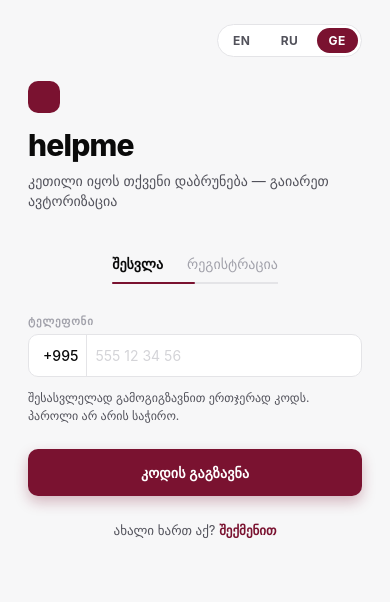
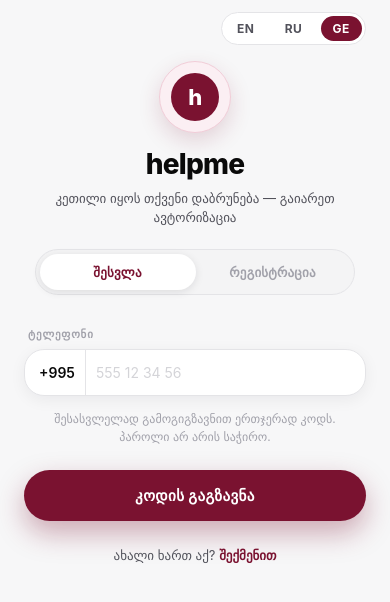
Before and after one commit to sabachiburashka7-source/helpme, a React Native app: screen / in a window 390 px wide. Shown: the top 602 px of the page. Built offline with nearby package versions, Linux system fonts and the light colour scheme.

Commit message:
Redesign auth screen to match My Requests aura
- Centered logo ring with accent dot + brand
- Pill segmented tabs (Sign In / Register)
- Rounded input wrappers (radius 20) with focus ring
- White-ring profile avatar picker
- Pill submit button
- Softer rounded error box

```diff
--- a/screens/AuthScreen.js
+++ b/screens/AuthScreen.js
@@ -3,9 +3,7 @@ import {
   View, Text, TextInput, StyleSheet, Animated, Easing,
   KeyboardAvoidingView, Platform, ScrollView, Pressable,
 } from 'react-native';
-import { colors, radius, spacing, typography, transitions } from '../components/theme';
-import { Button } from '../components/Button';
-import SegmentedTabs from '../components/SegmentedTabs';
+import { colors, shadows } from '../components/theme';
 import FadeInUp from '../components/FadeInUp';
 import { useTranslation, LanguageSwitcher } from '../components/i18n';
 import { pickProfileImage, isImageUrl } from '../components/profileImage';
@@ -14,12 +12,20 @@ import { BgImage } from '../components/BgImage';
 import { SafeAreaView } from 'react-native-safe-area-context';
 
 const RESEND_COOLDOWN_SECONDS = 30;
+const ACCENT = '#7A1230';
+const liveDark = { backgroundColor: ACCENT };
 
 function Field({ label, ...inputProps }) {
   const [isFocused, setFocused] = useState(false);
   return (
     <View style={fieldStyles.wrap}>
       <Text style={fieldStyles.label}>{label}</Text>
+      <View
+        style={[
+          fieldStyles.inputWrap,
+          isFocused && fieldStyles.inputWrapFocused,
+        ]}
+      >
         <TextInput
           {...inputProps}
           onFocus={(e) => {
@@ -31,12 +37,9 @@ function Field({ label, ...inputProps }) {
             inputProps.onBlur?.(e);
           }}
           placeholderTextColor={colors.textMuted}
-        style={[
-          fieldStyles.input,
-          isFocused && fieldStyles.inputFocused,
-          Platform.OS === 'web' && { transition: transitions.base, outlineStyle: 'none' },
-        ]}
+          style={fieldStyles.input}
         />
+      </View>
     </View>
   );
 }
@@ -48,9 +51,9 @@ function PhoneField({ label, value, onChangeText }) {
       <Text style={fieldStyles.label}>{label}</Text>
       <View
         style={[
-          fieldStyles.input,
+          fieldStyles.inputWrap,
           fieldStyles.phoneRow,
-          isFocused && fieldStyles.inputFocused,
+          isFocused && fieldStyles.inputWrapFocused,
         ]}
       >
         <Text style={fieldStyles.phonePrefix}>+995</Text>
@@ -64,13 +67,88 @@ function PhoneField({ label, value, onChangeText }) {
           keyboardType="phone-pad"
           autoCapitalize="none"
           autoCorrect={false}
-          style={[
-            fieldStyles.phoneInput,
-            Platform.OS === 'web' && { transition: transitions.base, outlineStyle: 'none' },
-          ]}
+          style={fieldStyles.phoneInput}
         />
       </View>
     </View>
+  );
+}
+
+function PillTabs({ tabs, value, onChange }) {
+  const [innerW, setInnerW] = useState(0);
+  const tx = useRef(new Animated.Value(0)).current;
+  const index = Math.max(0, tabs.findIndex((t) => t.value === value));
+  const segmentW = innerW > 0 ? (innerW - 8) / tabs.length : 0;
+
+  useEffect(() => {
+    if (segmentW === 0) return;
+    Animated.spring(tx, {
+      toValue: segmentW * index,
+      useNativeDriver: true,
+      speed: 22,
+      bounciness: 8,
+    }).start();
+  }, [index, segmentW, tx]);
+
+  return (
+    <View style={tabStyles.outer}>
+      <View
+        style={tabStyles.inner}
+        onLayout={(e) => setInnerW(e.nativeEvent.layout.width)}
+      >
+        {segmentW > 0 ? (
+          <Animated.View
+            style={[
+              tabStyles.thumb,
+              { width: segmentW, transform: [{ translateX: tx }] },
+            ]}
+          />
+        ) : null}
+        <View style={tabStyles.row}>
+          {tabs.map((t) => {
+            const active = t.value === value;
+            return (
+              <Pressable
+                key={t.value}
+                onPress={() => onChange(t.value)}
+                style={tabStyles.tab}
+              >
+                <Text style={[tabStyles.text, active && tabStyles.textActive]}>
+                  {t.label}
+                </Text>
+              </Pressable>
+            );
+          })}
+        </View>
+      </View>
+    </View>
+  );
+}
+
+function SoftButton({ title, onPress, loading, disabled }) {
+  const scale = useRef(new Animated.Value(1)).current;
+  const animate = (to) =>
+    Animated.spring(scale, {
+      toValue: to,
+      useNativeDriver: true,
+      speed: 40,
+      bounciness: 6,
+    }).start();
+
+  const isDisabled = !!(loading || disabled);
+
+  return (
+    <Animated.View style={{ transform: [{ scale }], alignSelf: 'stretch' }}>
+      <Pressable
+        onPress={onPress}
+        onPressIn={() => !isDisabled && animate(0.97)}
+        onPressOut={() => animate(1)}
+        disabled={isDisabled}
+        style={[btnStyles.base, isDisabled && { opacity: 0.6 }]}
+      >
+        <Text style={btnStyles.text}>{loading ? '…' : title}</Text>
+      </Pressable>
+    </Animated.View>
   );
 }
 
@@ -215,9 +293,14 @@ export default function AuthScreen({ onAuthenticated }) {
           <View style={styles.langRow}>
             <LanguageSwitcher size="md" />
           </View>
+
           <FadeInUp>
             <View style={styles.header}>
-            <View style={styles.logoDot} />
+              <View style={styles.logoRing}>
+                <View style={[styles.logoDot, liveDark]}>
+                  <Text style={styles.logoLetter}>h</Text>
+                </View>
+              </View>
               <Text style={styles.brand}>helpme</Text>
               <Text style={styles.tagline}>
                 {step === 'code'
@@ -231,8 +314,7 @@ export default function AuthScreen({ onAuthenticated }) {
 
           {step === 'details' && (
             <FadeInUp delay={80}>
-            <View style={styles.tabsWrap}>
-              <SegmentedTabs
+              <PillTabs
                 tabs={[
                   { value: 'login', label: t('Sign In') },
                   { value: 'register', label: t('Register') },
@@ -240,7 +322,6 @@ export default function AuthScreen({ onAuthenticated }) {
                 value={mode}
                 onChange={switchMode}
               />
-            </View>
             </FadeInUp>
           )}
 
@@ -251,12 +332,11 @@ export default function AuthScreen({ onAuthenticated }) {
                   {isRegister && (
                     <>
                       <View style={styles.avatarRow}>
-                      <Pressable
-                        onPress={chooseProfileImage}
-                        style={({ hovered }) => [
+                        <Pressable onPress={chooseProfileImage} style={styles.avatarRing}>
+                          <View
+                            style={[
                               styles.avatarPick,
-                          Platform.OS === 'web' && { transition: transitions.fast, cursor: 'pointer' },
-                          hovered && { opacity: 0.92 },
+                              !isImageUrl(profileImage) && liveDark,
                             ]}
                           >
                             {isImageUrl(profileImage) ? (
@@ -268,6 +348,7 @@ export default function AuthScreen({ onAuthenticated }) {
                             ) : (
                               <Text style={styles.avatarPickPlus}>+</Text>
                             )}
+                          </View>
                         </Pressable>
                         <Text style={styles.avatarHint}>
                           {profileImage ? t('Tap to change photo') : t('Add profile photo (optional)')}
@@ -309,13 +390,9 @@ export default function AuthScreen({ onAuthenticated }) {
                   <Pressable
                     onPress={() => resendIn === 0 && !busy && sendCode({ resend: true })}
                     disabled={resendIn > 0 || busy}
-                  style={({ hovered }) => [
-                    styles.resendRow,
-                    Platform.OS === 'web' && { transition: transitions.fast, cursor: resendIn === 0 ? 'pointer' : 'default' },
-                    hovered && resendIn === 0 && { opacity: 0.7 },
-                  ]}
+                    style={styles.resendRow}
                   >
-                  <Text style={styles.resendText}>
+                    <Text style={[styles.resendText, (resendIn > 0 || busy) && { opacity: 0.5 }]}>
                       {resendIn > 0
                         ? t('Resend code in {n}s').replace('{n}', String(resendIn))
                         : t("Didn't get the code? Resend")}
@@ -349,30 +426,21 @@ export default function AuthScreen({ onAuthenticated }) {
               <View style={{ height: 24 }} />
 
               {step === 'details' ? (
-              <Button
-                title={isRegister ? t('Send code') : t('Send code')}
+                <SoftButton
+                  title={t('Send code')}
                   onPress={() => sendCode()}
                   loading={busy}
-                size="lg"
                 />
               ) : (
-              <Button
+                <SoftButton
                   title={isRegister ? t('Create account') : t('Sign in')}
                   onPress={verifyCode}
                   loading={busy}
-                size="lg"
                 />
               )}
 
               {step === 'code' ? (
-              <Pressable
-                onPress={backToDetails}
-                style={({ hovered }) => [
-                  styles.switchRow,
-                  Platform.OS === 'web' && { transition: transitions.fast, cursor: 'pointer' },
-                  hovered && { opacity: 0.7 },
-                ]}
-              >
+                <Pressable onPress={backToDetails} style={styles.switchRow}>
                   <Text style={styles.switchText}>
                     {t('Wrong number? ')}
                     <Text style={styles.switchTextStrong}>{t('Change it')}</Text>
@@ -381,11 +449,7 @@ export default function AuthScreen({ onAuthenticated }) {
               ) : (
                 <Pressable
                   onPress={() => switchMode(isRegister ? 'login' : 'register')}
-                style={({ hovered }) => [
-                  styles.switchRow,
-                  Platform.OS === 'web' && { transition: transitions.fast, cursor: 'pointer' },
-                  hovered && { opacity: 0.7 },
-                ]}
+                  style={styles.switchRow}
                 >
                   <Text style={styles.switchText}>
                     {isRegister ? t('Already have an account? ') : t('New here? ')}
@@ -406,81 +470,125 @@ export default function AuthScreen({ onAuthenticated }) {
 const styles = StyleSheet.create({
   scroll: {
     flexGrow: 1,
-    paddingHorizontal: 28,
-    paddingTop: 24,
+    paddingHorizontal: 24,
+    paddingTop: 12,
     paddingBottom: 40,
   },
   langRow: {
     alignItems: 'flex-end',
-    marginBottom: 24,
-  },
-  header: { marginBottom: 32 },
-  logoDot: {
-    width: 32,
-    height: 32,
-    borderRadius: 10,
-    backgroundColor: colors.accent,
-    marginBottom: 14,
-  },
-  brand: { ...typography.display, color: colors.text },
-  tagline: { fontSize: 14, color: colors.textSecondary, marginTop: 8, lineHeight: 20 },
-
-  tabsWrap: { marginBottom: 8, alignItems: 'center' },
-
-  form: { paddingTop: 8 },
-
-  helperText: {
-    marginTop: 12,
-    fontSize: 12,
-    color: colors.textSecondary,
-    lineHeight: 18,
+    marginBottom: 12,
   },
 
-  resendRow: { alignItems: 'center', marginTop: 14, paddingVertical: 6 },
-  resendText: { fontSize: 13, color: colors.accent, fontWeight: '600' },
-
-  errBox: {
-    backgroundColor: colors.dangerSoft,
-    borderRadius: radius.md,
-    paddingHorizontal: 14,
-    paddingVertical: 10,
-    borderWidth: 1,
-    borderColor: '#FECACA',
-  },
-  errText: { color: colors.danger, fontSize: 13, fontWeight: '500' },
-
-  switchRow: { alignItems: 'center', marginTop: 20, paddingVertical: 6 },
-  switchText: { fontSize: 13, color: colors.textSecondary },
-  switchTextStrong: { color: colors.accent, fontWeight: '600' },
-
-  avatarRow: {
-    flexDirection: 'row',
+  // Header
+  header: {
     alignItems: 'center',
     marginTop: 4,
-    marginBottom: 4,
+    marginBottom: 22,
   },
-  avatarPick: {
-    width: 64,
-    height: 64,
-    borderRadius: 32,
+  logoRing: {
+    width: 72,
+    height: 72,
+    borderRadius: 36,
     backgroundColor: colors.accentSoft,
     borderWidth: 1,
     borderColor: colors.accentSoftBorder,
     alignItems: 'center',
     justifyContent: 'center',
+    marginBottom: 14,
+    boxShadow: '0 8px 22px rgba(122, 18, 48, 0.16)',
+  },
+  logoDot: {
+    width: 48,
+    height: 48,
+    borderRadius: 24,
+    alignItems: 'center',
+    justifyContent: 'center',
+  },
+  logoLetter: {
+    color: '#fff',
+    fontSize: 22,
+    fontWeight: '800',
+    letterSpacing: -0.5,
+    lineHeight: 24,
+  },
+  brand: {
+    fontSize: 28,
+    fontWeight: '800',
+    color: colors.text,
+    letterSpacing: -0.8,
+  },
+  tagline: {
+    fontSize: 13,
+    color: colors.textSecondary,
+    marginTop: 8,
+    lineHeight: 19,
+    textAlign: 'center',
+    paddingHorizontal: 12,
+  },
+
+  form: { paddingTop: 8 },
+
+  helperText: {
+    marginTop: 14,
+    fontSize: 12,
+    color: colors.textTertiary,
+    lineHeight: 18,
+    textAlign: 'center',
+    paddingHorizontal: 8,
+  },
+
+  resendRow: { alignItems: 'center', marginTop: 14, paddingVertical: 6 },
+  resendText: { fontSize: 13, color: ACCENT, fontWeight: '700' },
+
+  errBox: {
+    backgroundColor: colors.dangerSoft,
+    borderRadius: 18,
+    paddingHorizontal: 16,
+    paddingVertical: 12,
+    borderWidth: 1,
+    borderColor: '#FECACA',
+  },
+  errText: { color: colors.danger, fontSize: 13, fontWeight: '600' },
+
+  switchRow: { alignItems: 'center', marginTop: 20, paddingVertical: 6 },
+  switchText: { fontSize: 13, color: colors.textSecondary },
+  switchTextStrong: { color: ACCENT, fontWeight: '700' },
+
+  // Avatar picker
+  avatarRow: {
+    flexDirection: 'row',
+    alignItems: 'center',
+    marginTop: 6,
+    marginBottom: 4,
+  },
+  avatarRing: {
+    width: 72,
+    height: 72,
+    borderRadius: 36,
+    backgroundColor: '#fff',
+    alignItems: 'center',
+    justifyContent: 'center',
     marginRight: 14,
+    boxShadow: '0 6px 18px rgba(122, 18, 48, 0.18)',
+  },
+  avatarPick: {
+    width: 60,
+    height: 60,
+    borderRadius: 30,
+    alignItems: 'center',
+    justifyContent: 'center',
     overflow: 'hidden',
   },
   avatarPickPlus: {
-    color: colors.accent,
+    color: '#fff',
     fontWeight: '300',
-    fontSize: 36,
-    lineHeight: 38,
+    fontSize: 32,
+    lineHeight: 34,
   },
   avatarImage: {
     width: '100%',
     height: '100%',
-    borderRadius: 32,
+    borderRadius: 30,
   },
   avatarHint: {
     fontSize: 13,
@@ -489,44 +597,118 @@ const styles = StyleSheet.create({
   },
 });
 
+const tabStyles = StyleSheet.create({
+  outer: {
+    marginBottom: 8,
+    alignSelf: 'center',
+    width: '100%',
+    maxWidth: 320,
+  },
+  inner: {
+    backgroundColor: colors.surfaceAlt,
+    borderRadius: 999,
+    padding: 4,
+    position: 'relative',
+    borderWidth: 1,
+    borderColor: colors.border,
+  },
+  thumb: {
+    position: 'absolute',
+    top: 4,
+    bottom: 4,
+    left: 4,
+    backgroundColor: '#fff',
+    borderRadius: 999,
+    boxShadow: '0 2px 8px rgba(15, 15, 30, 0.10)',
+  },
+  row: {
+    flexDirection: 'row',
+  },
+  tab: {
+    flex: 1,
+    paddingVertical: 10,
+    alignItems: 'center',
+    borderRadius: 999,
+  },
+  text: {
+    fontSize: 13,
+    color: colors.textTertiary,
+    fontWeight: '600',
+    letterSpacing: 0.2,
+  },
+  textActive: {
+    color: ACCENT,
+    fontWeight: '700',
+  },
+});
+
+const btnStyles = StyleSheet.create({
+  base: {
+    backgroundColor: ACCENT,
+    borderRadius: 999,
+    paddingVertical: 16,
+    paddingHorizontal: 24,
+    alignItems: 'center',
+    justifyContent: 'center',
+    boxShadow: '0 12px 28px rgba(122, 18, 48, 0.34)',
+  },
+  text: {
+    color: '#fff',
+    fontSize: 15,
+    fontWeight: '700',
+    letterSpacing: 0.4,
+  },
+});
+
 const fieldStyles = StyleSheet.create({
-  wrap: { marginTop: 14 },
-  label: { ...typography.label, marginBottom: 6 },
-  input: {
+  wrap: { marginTop: 16 },
+  label: {
+    fontSize: 11,
+    color: colors.textTertiary,
+    textTransform: 'uppercase',
+    letterSpacing: 0.8,
+    fontWeight: '600',
+    marginBottom: 8,
+    marginLeft: 4,
+  },
+  inputWrap: {
     backgroundColor: colors.surface,
     borderWidth: 1,
     borderColor: colors.border,
-    borderRadius: radius.md,
+    borderRadius: 20,
+    paddingHorizontal: 4,
+    ...shadows.card,
+  },
+  inputWrapFocused: {
+    borderColor: ACCENT,
+    boxShadow: '0 0 0 4px rgba(122, 18, 48, 0.12)',
+  },
+  input: {
     paddingHorizontal: 14,
-    paddingVertical: 12,
+    paddingVertical: 14,
     fontSize: 14,
     color: colors.text,
-  },
-  inputFocused: {
-    borderColor: colors.accent,
-    backgroundColor: '#fff',
-    boxShadow: '0 0 0 4px rgba(122, 18, 48, 0.14)',
   },
   phoneRow: {
     flexDirection: 'row',
     alignItems: 'center',
-    paddingVertical: 0,
-    paddingLeft: 14,
-    paddingRight: 14,
+    paddingHorizontal: 0,
   },
   phonePrefix: {
     fontSize: 14,
     color: colors.text,
-    marginRight: 8,
-    paddingRight: 8,
+    marginLeft: 14,
+    marginRight: 10,
+    paddingRight: 10,
     borderRightWidth: 1,
     borderRightColor: colors.border,
-    paddingVertical: 12,
-    fontWeight: '500',
+    paddingVertical: 14,
+    fontWeight: '600',
   },
   phoneInput: {
     flex: 1,
-    paddingVertical: 12,
+    paddingVertical: 14,
+    paddingRight: 14,
     fontSize: 14,
     color: colors.text,
     backgroundColor: 'transparent',
```
Lines whose indentation alone changed are shown as unchanged.
